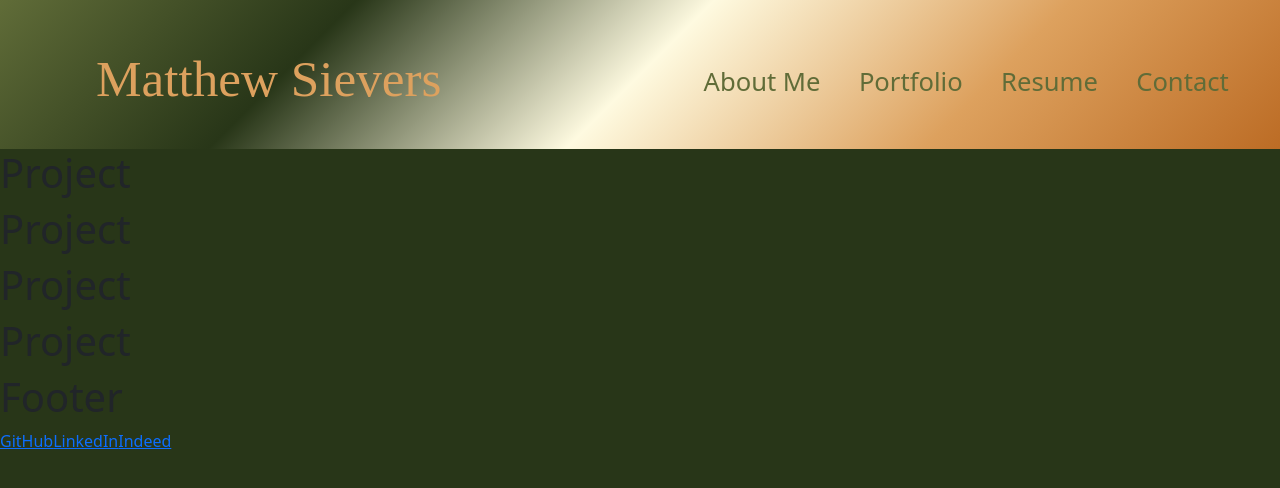
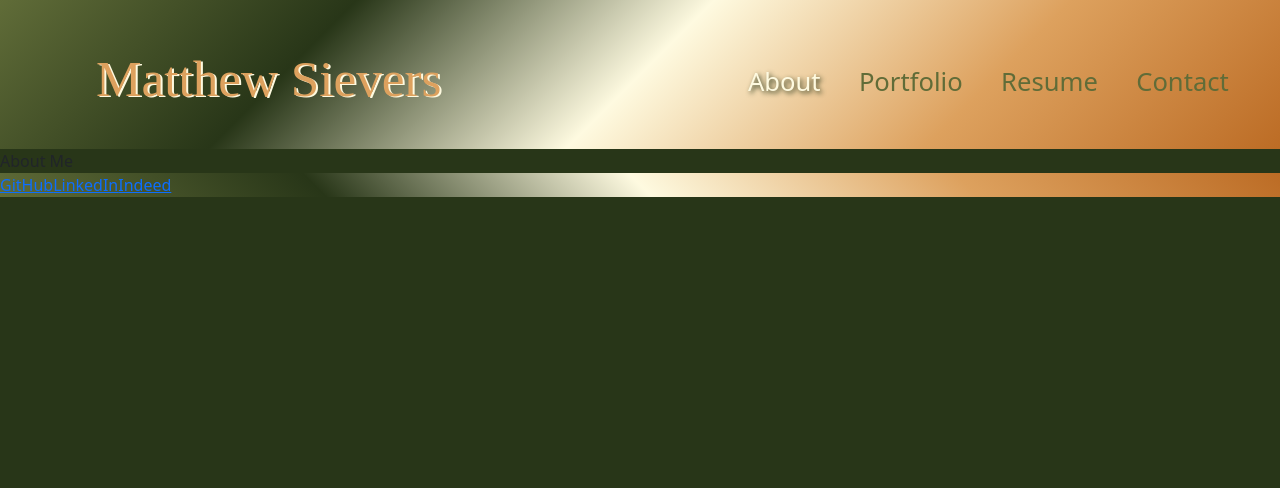
Before and after one commit to mattersievers/portfolio_v2.0, a React (Create React App) app: page / in a window 1280 px wide. Shown: the top 488 px of the page. Built offline with nearby package versions, Linux system fonts and the light colour scheme; a web font is replaced by a local one.

Commit message:
links bring up appropriate components

```diff
--- a/src/App.css
+++ b/src/App.css
@@ -59,17 +59,19 @@
   --gradient-radial: radial-gradient(#606c38ff, #283618ff, #fefae0ff, #dda15eff, #bc6c25ff);
 }
 
- .mainBody{
+/* Main Body Stylings */
+ .pageContent{
    background-color: var(--kombu-green);
-   min-height: 100vh;
+   height: 100vh;
  }
 
+/* Header and Navigation styling */
 li {
   list-style-type: none;
 }
 
 .navBar{
-margin-right: 3vw;
+margin-right: 10vw;
 }
 
 .navBtn {
@@ -82,8 +84,18 @@ margin-right: 3vw;
 
 .navBtn:hover {
   color: var(--cornsilk);
+  cursor: pointer;
 }
 
+.navBtn:active {
+  color: var(--fawn);
+  text-shadow: 2px 2px var(--kombu-green);
+}
+
+.navBtnActivated{
+  color: var(--cornsilk);
+  text-shadow: 2px 2px 5px var(--kombu-green);
+}
 .header{
   background-image: var(--gradient-bottom-right);
   padding: 2em;
@@ -95,4 +107,24 @@ margin-right: 3vw;
   font-size: 4vmax;
   margin-left: 5vw;
   margin-top: 2vh;
+  text-shadow: 2px 1px var(--cornsilk);
 }
+
+.myName:hover{
+  color: var(--liver-dogs);
+}
+
+/* About Me Stylings */
+
+
+/* Portfolio Stylings */
+
+/* Resume Stylings */
+
+/* Contact Section Stylings */
+
+/* Footer Styling */
+.footer{
+  background-image: var(--gradient-top-right);
+  align-self: flex-end;
+}
--- a/src/App.js
+++ b/src/App.js
@@ -1,20 +1,53 @@
+import React, { useState } from 'react';
 import './App.css';
 import Header from './components/Header';
 import Footer from './components/Footer';
 import Project from './components/Project';
-
+import AboutMe from './components/About';
+import Resume from './components/Resume';
+import Contact from './components/Contact';
 
 function App() {
+  const [pages] = useState(['About', 'Portfolio', 'Resume', 'Contact']);
+
+  const [currentPageSelection, setCurrentPageSelection] = useState(pages[0]);
+
   return (
-    <div className="mainBody">
-      <Header />
-      <Project />
-      <Project />
-      <Project />
-      <Project />
+    <div className="pageContent">
+      <Header
+      pages={pages}
+      currentPageSelection = {currentPageSelection}
+      setCurrentPageSelection = {setCurrentPageSelection} />
+
+      <main className="d-flex flex-column">
+
+        {currentPageSelection === "About" &&
+        <AboutMe />
+        }
+
+        {currentPageSelection === 'Portfolio' &&
+          <>
+          <Project />
+          <Project />
+          <Project />
+          <Project />
+          <Project />
+          <Project />
+          </>
+        }
+
+        {currentPageSelection === "Resume" &&
+        <Resume />
+        }
+
+        {currentPageSelection === "Contact" &&
+        <Contact />
+        }
+
+      </main>
+
       <Footer />
     </div>
-
   );
 }
 
--- /dev/null
+++ b/src/components/About/index.js
@@ -0,0 +1,9 @@
+import React from "react";
+
+const AboutMe = () => {
+    return(
+        <section>About Me</section>
+    )
+}
+
+export default AboutMe;
--- /dev/null
+++ b/src/components/Contact/index.js
@@ -0,0 +1,9 @@
+import React from "react";
+
+const Contact = () => {
+    return(
+        <section>Contact Me</section>
+    )
+}
+
+export default Contact;
--- a/src/components/Footer/index.js
+++ b/src/components/Footer/index.js
@@ -2,10 +2,9 @@ import React from "react";
 
 const Footer = () => {
     return (
-        <section>
-            <h1>Footer</h1>
-            <a href="#github">GitHub</a>
-            <a href="#linkedin">LinkedIn</a>
+        <section className="footer align-content-end">
+            <a href="https://github.com/mattersievers">GitHub</a>
+            <a href="https://www.linkedin.com/in/matthew-sievers-414558213">LinkedIn</a>
             <a href="#indeed">Indeed</a>
         </section>
     )
--- a/src/components/Header/index.js
+++ b/src/components/Header/index.js
@@ -1,11 +1,15 @@
 import React from "react";
 import Navigation from '../Navigation';
 
-const Header = () => {
+const Header = (props) => {
     return (
         <section className="d-flex flex-row justify-content-between header">
             <h1 className="navbar-header myName">Matthew Sievers</h1>
-            <Navigation />
+            <Navigation
+            pages={props.pages}
+            currentPageSelection={props.currentPageSelection}
+            setCurrentPageSelection = {props.setCurrentPageSelection}
+            />
         </section>
     )
 }
--- a/src/components/Navigation/index.js
+++ b/src/components/Navigation/index.js
@@ -1,21 +1,20 @@
 import React from "react";
 
-const Navigation = () => {
+const Navigation = (props) => {
     return (
         <section className="d-flex align-items-end">
             <ul className="d-flex flex-row justify-content-between">
-                <li className="nav-item">
-                    <a className="navBtn" href="#about">About Me</a>
-                </li>
-                <li className="nav-item ">
-                    <a className="navBtn" href="#portfolio">Portfolio</a>
-                </li>
-                <li className="nav-item">
-                    <a className="navBtn" href="#resume">Resume</a>
-                </li>
-                <li className="nav-item">
-                    <a className="navBtn" href="#contact">Contact</a>
-                </li>
+                {props.pages.map((page) => (
+                    <li className="nav-item" key={page}>
+                        <span
+                            className={`navBtn ${props.currentPageSelection === page && 'navBtnActivated'}`}
+                            key={page}
+                            onClick = { () => {
+                                props.setCurrentPageSelection(page)
+                            }}
+                        >{page}</span>
+                    </li>
+                ))}
             </ul>
         </section>
     )
--- /dev/null
+++ b/src/components/Resume/index.js
@@ -0,0 +1,11 @@
+import React from "react";
+
+const Resume = () => {
+    return (
+        <section>
+            Resume
+        </section>
+    )
+}
+
+export default Resume;
```
